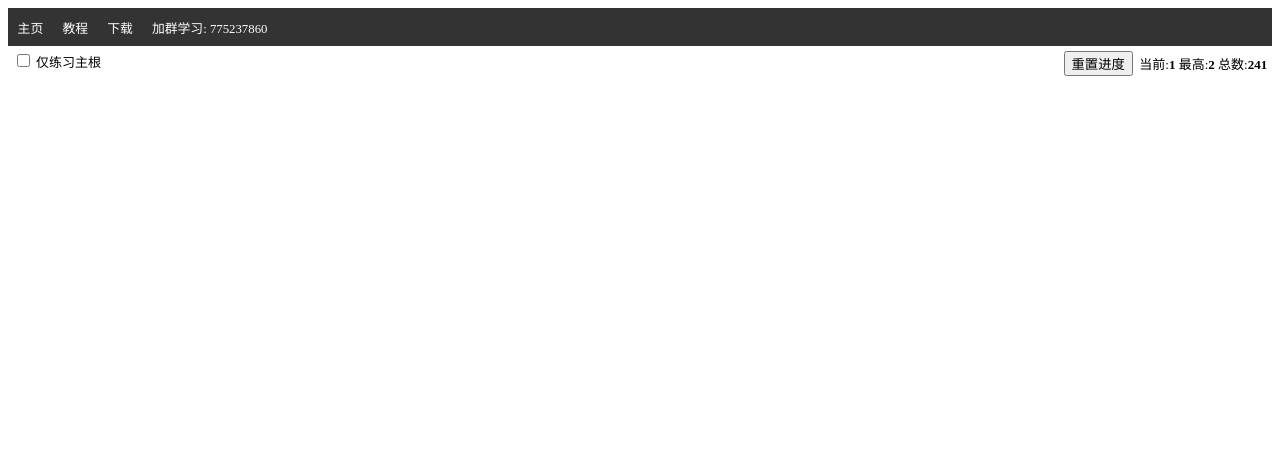
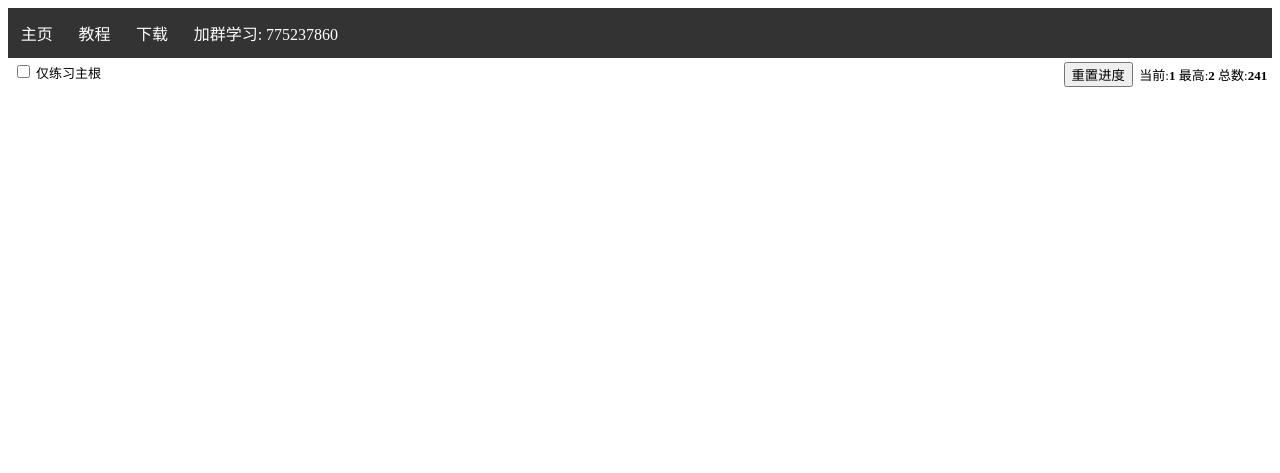
Before and after one commit to lvyww/tigerinput.github.io, a plain HTML site: page index.html in a window 1280 px wide. Shown: the top 473 px of the page. Drawn offline with Linux system fonts and the light colour scheme.

Commit message:
Update index.html

```diff
--- a/index.html
+++ b/index.html
@@ -70,7 +70,7 @@
 		}
 
 		li {
-			font-size: 0.8rem;
+			font-size: 1.0rem;
 			float: left;
 		}
 
@@ -78,7 +78,7 @@
 			display: block;
 			color: white;
 			text-align: center;
-			padding: 0.6rem;
+			padding: 0.8rem;
 			text-decoration: none;
 		}
 
```
